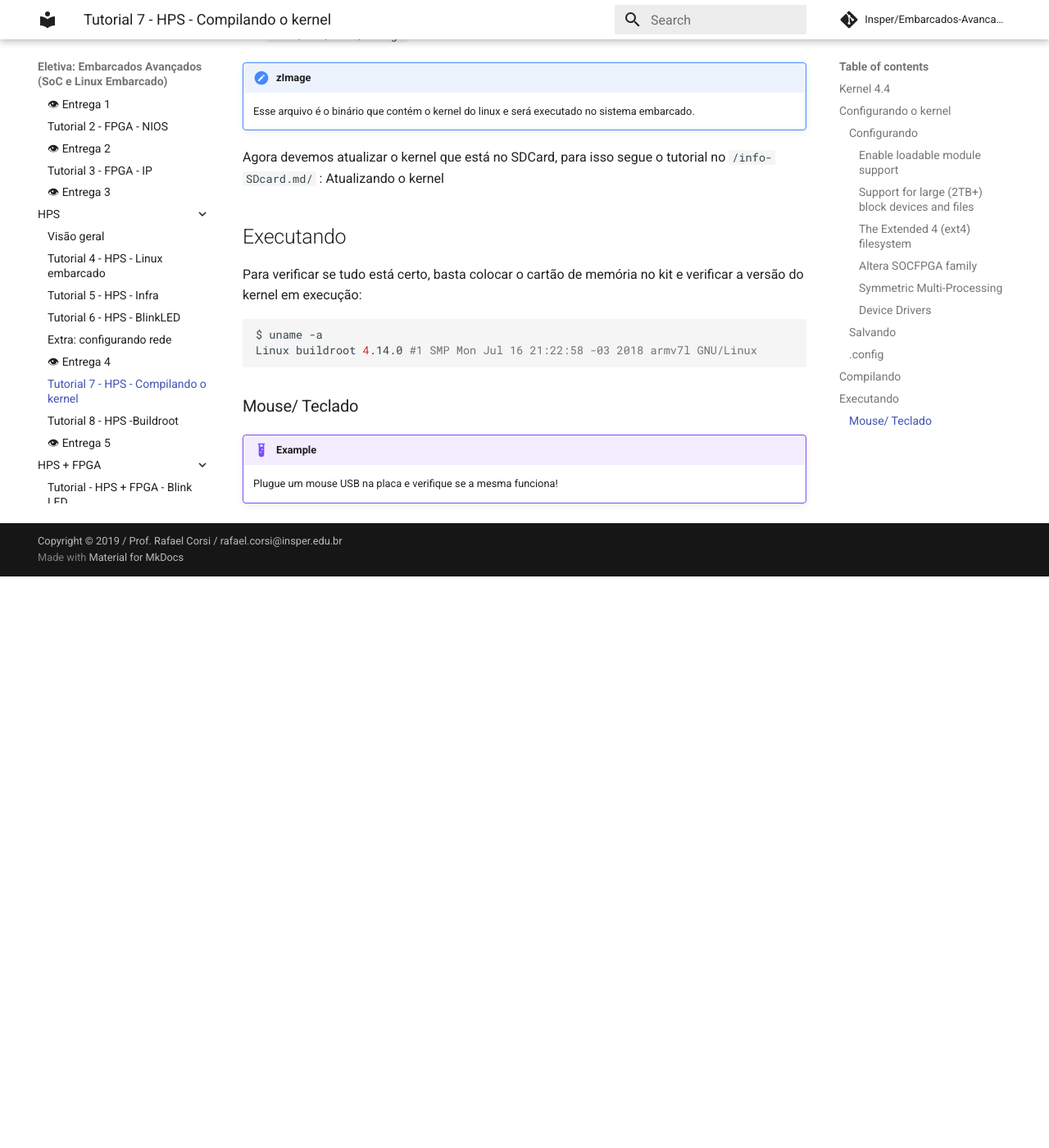
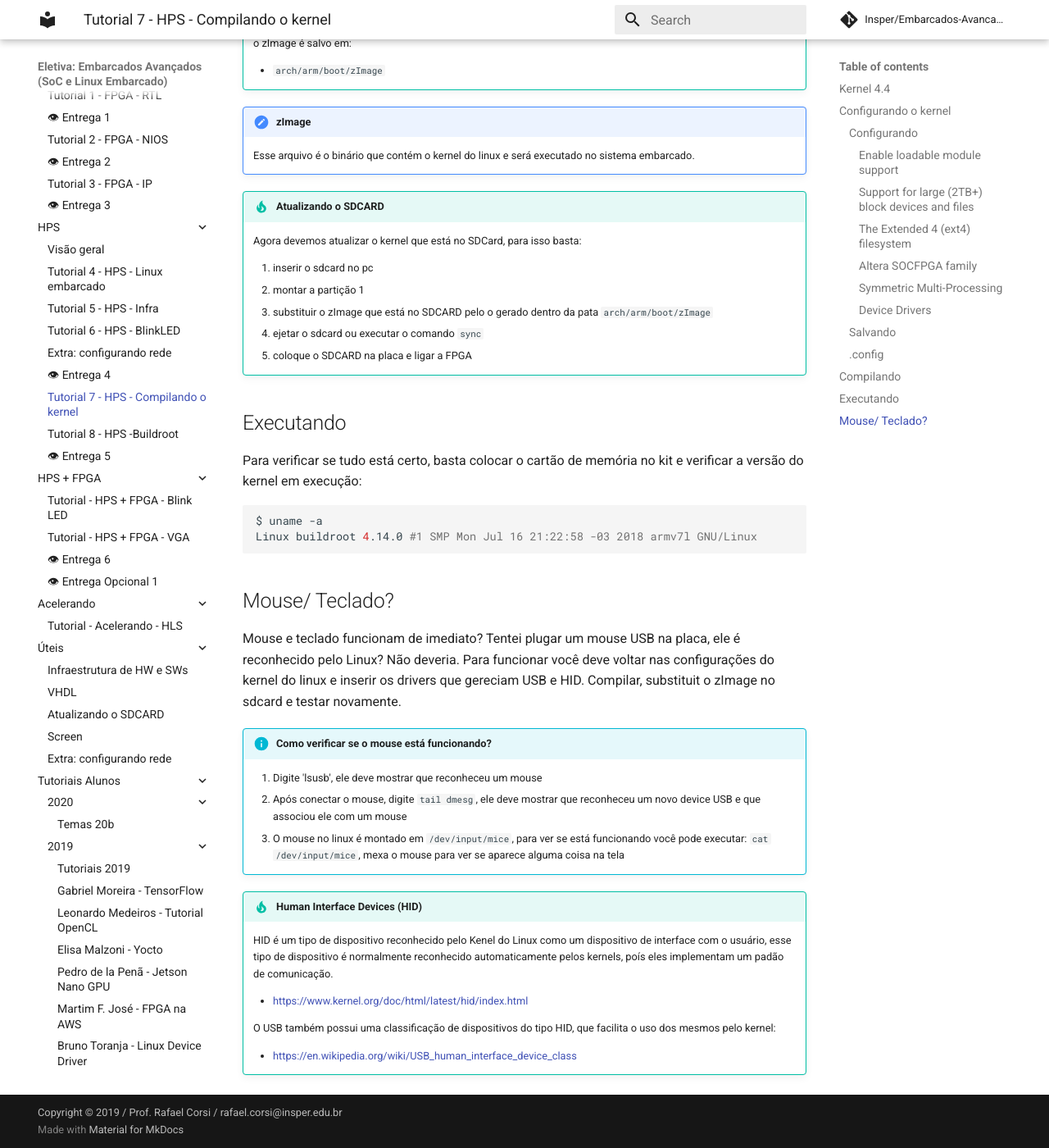
Before and after one commit to Insper/Embarcados-Avancados, an MkDocs documentation site: the page built from docs-src/Tutorial-HPS-Kernel.md, in a window 1280 px wide and 1400 px high, scrolled down 6967 px. Shown: the whole window at 82% size. Built offline with MkDocs 1.6.1 and Material for MkDocs 9.7.7, drawn with Linux system fonts in a browser that asks for light colours; emoji names are drawn with the system emoji font; comment, search, counter and statistics services are not loaded; before the commit the page ends 7670 px from its top, so only the background shows below that.

Commit message:
melhorias tuto kernel

````diff
--- a/docs-src/Tutorial-HPS-Kernel.md
+++ b/docs-src/Tutorial-HPS-Kernel.md
@@ -214,14 +214,22 @@
 
 1^: https://stackoverflow.com/questions/22322304/image-vs-zimage-vs-uimage
 
-o zImage é salvo em:
+!!! tip "Kernel compilado"
+    o zImage é salvo em:
 
-- `arch/arm/boot/zImage`
+    - `arch/arm/boot/zImage`
 
 !!! note "zImage"
     Esse arquivo é o binário que contém o kernel do linux e será executado no sistema embarcado.
 
-Agora devemos atualizar o kernel que está no SDCard, para isso segue o tutorial no `/info-SDcard.md/` : Atualizando o kernel
+!!! tip "Atualizando o SDCARD"
+    Agora devemos atualizar o kernel que está no SDCard, para isso basta:
+
+    1. inserir o sdcard no pc
+    1. montar a partição 1
+    1. substituir o zImage que está no SDCARD pelo o gerado dentro da pata `arch/arm/boot/zImage`
+    1. ejetar o sdcard ou executar o comando `sync`
+    1. coloque o SDCARD na placa e ligar a FPGA
 
 ## Executando
 
@@ -232,7 +240,20 @@
 Linux buildroot 4.14.0 #1 SMP Mon Jul 16 21:22:58 -03 2018 armv7l GNU/Linux
 ```
 
-### Mouse/ Teclado
+## Mouse/ Teclado?
 
-!!! example
-    Plugue um mouse USB na placa e verifique se a mesma funciona!
+Mouse e teclado funcionam de imediato? Tentei plugar um mouse USB na placa, ele é reconhecido pelo Linux? Não deveria. Para funcionar você deve voltar nas configurações do kernel do linux e inserir os drivers que gereciam USB e HID. Compilar, substituit o zImage no sdcard e testar novamente.
+
+!!! info "Como verificar se o mouse está funcionando?"
+    1. Digite 'lsusb', ele deve mostrar que reconheceu um mouse
+    1. Após conectar o mouse, digite `tail dmesg`, ele deve mostrar que reconheceu um novo device USB e que associou ele com um mouse
+    1. O mouse no linux é montado em `/dev/input/mice`, para ver se está funcionando você pode executar: `cat /dev/input/mice`, mexa o mouse para ver se aparece alguma coisa na tela
+
+!!! tip "Human Interface Devices (HID)"
+    HID é um tipo de dispositivo reconhecido pelo Kenel do Linux como um dispositivo de interface com o usuário, esse tipo de dispositivo é normalmente reconhecido automaticamente pelos kernels, poís eles implementam um padão de comunicação.
+
+    - https://www.kernel.org/doc/html/latest/hid/index.html
+
+    O USB também possui uma classificação de dispositivos do tipo HID, que facilita o uso dos mesmos pelo kernel:
+
+    - https://en.wikipedia.org/wiki/USB_human_interface_device_class
````
